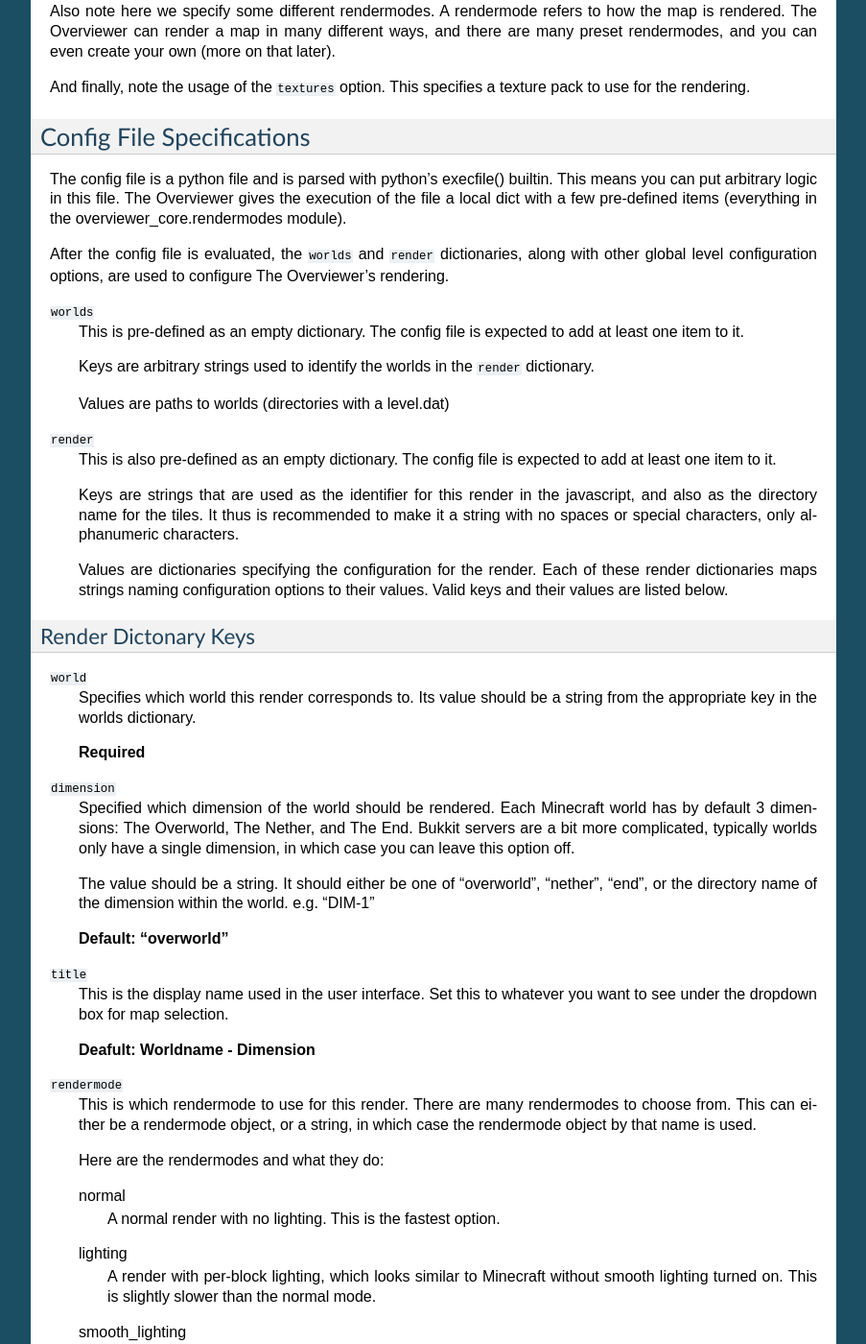
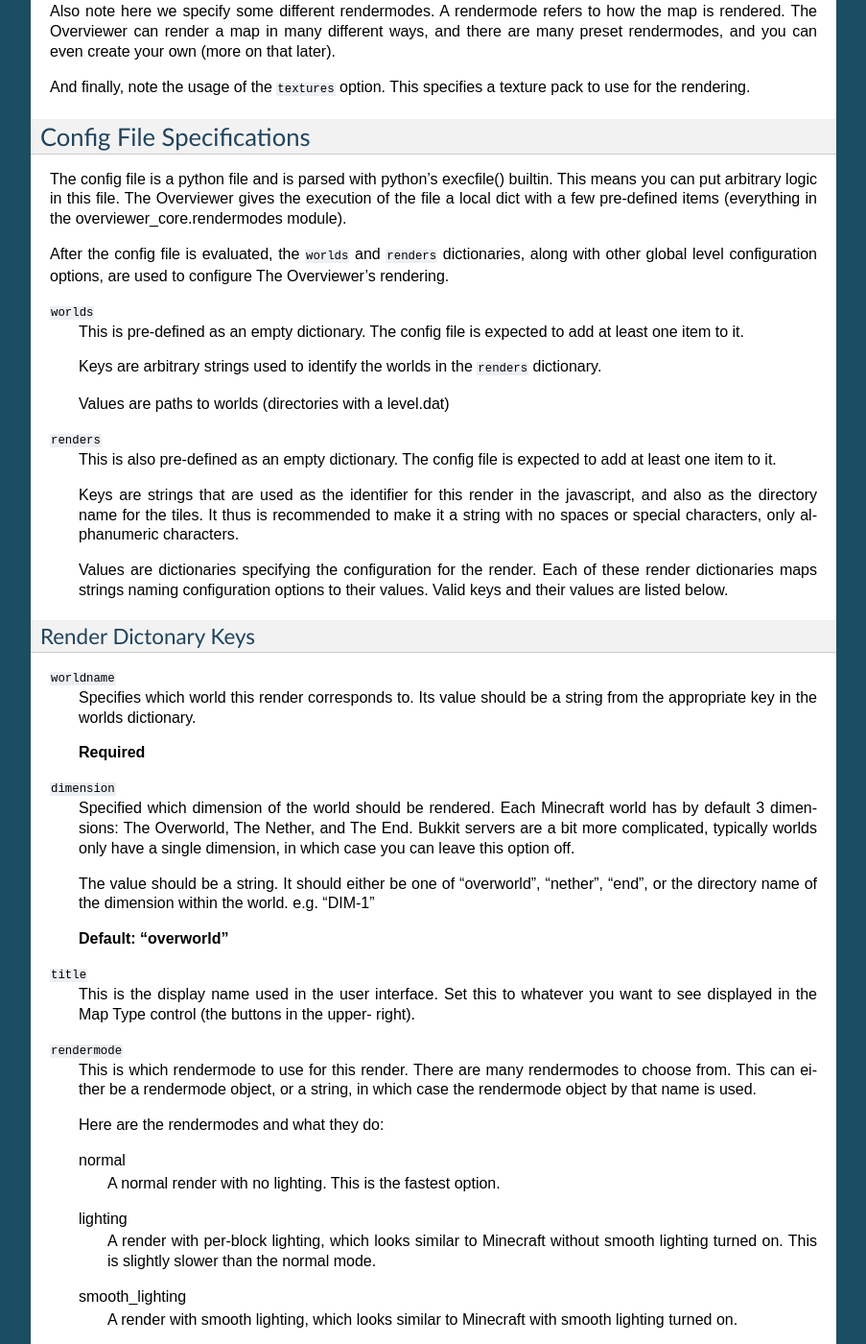
Before and after one commit to overviewer/Minecraft-Overviewer, a Sphinx documentation site: the page built from docs/config.rst, in a window 1280 px wide and 1400 px high, scrolled down 1709 px. Shown: the whole window at 96% size, without its empty margins (198-1101 px from the left). Built offline with Sphinx 7.4.7, drawn with Linux system fonts in a browser that asks for light colours; some of the changed text lies outside the part shown.

Commit message:
Bring docs and code in sync

```diff
--- a/docs/config.rst
+++ b/docs/config.rst
@@ -22,7 +22,7 @@
     worlds["My world"] = "/home/username/server/world"
 
     render["normalrender"] = {
-        "world": "My world",
+        "worldname": "My world",
         "title": "Normal Render of My World",
     }
 
@@ -38,7 +38,7 @@
     dictionary. If you want to render more than one world, you would put more
     lines like this one. Otherwise, one is sufficient.
 
-The ``render`` dictionary
+The ``renders`` dictionary
     Each item here declares a "render" which is a map of a world rendered with a
     set of options. If you have more than one, when viewing the maps, you will
     get a dropdown box to choose which map you want to look at.
@@ -59,37 +59,37 @@
     worlds["survival"] = "/home/username/server/survivalworld"
     worlds["creative"] = "/home/username/server/creativeworld"
 
-    render["survivalday"] = {
-        "world": "survival",
+    renders["survivalday"] = {
+        "worldname": "survival",
         "title": "Survival Daytime",
         "rendermode": smooth_lighting,
         "dimension": "overworld",
     }
 
-    render["survivalnight"] = {
-        "world": "survival",
+    renders["survivalnight"] = {
+        "worldname": "survival",
         "title": "Survival Daytime",
         "rendermode": smooth_night,
         "dimension": "overworld",
     }
 
-    render["survivalnether"] = {
-        "world": "survival",
+    renders["survivalnether"] = {
+        "worldname": "survival",
         "title": "Survival Nether",
         "rendermode": nether_smooth_lighting,
         "dimension": "nether",
     }
 
-    render["survivalspawnoverlay"] = {
-        "world": "survival",
+    renders["survivalspawnoverlay"] = {
+        "worldname": "survival",
         "title": "Spawn Overlay",
         "rendermode": spawn_overlay,
         "dimension": "overworld",
         "overlay": ["survivalday", "survivalnight"],
     }
 
-    render["creative"] = {
-        "world": "creative",
+    renders["creative"] = {
+        "worldname": "creative",
         "title": "Creative",
         "rendermode": smooth_lighting,
         "dimension": "overworld",
@@ -123,7 +123,7 @@
 execution of the file a local dict with a few pre-defined items (everything in
 the overviewer_core.rendermodes module).
 
-After the config file is evaluated, the ``worlds`` and ``render`` dictionaries,
+After the config file is evaluated, the ``worlds`` and ``renders`` dictionaries,
 along with other global level configuration options, are used to configure The
 Overviewer's rendering.
 
@@ -131,12 +131,12 @@
     This is pre-defined as an empty dictionary. The config file is expected to
     add at least one item to it.
 
-    Keys are arbitrary strings used to identify the worlds in the ``render``
+    Keys are arbitrary strings used to identify the worlds in the ``renders``
     dictionary.
 
     Values are paths to worlds (directories with a level.dat)
 
-``render``
+``renders``
     This is also pre-defined as an empty dictionary. The config file is expected
     to add at least one item to it.
 
@@ -152,7 +152,7 @@
 Render Dictonary Keys
 ---------------------
 
-``world``
+``worldname``
     Specifies which world this render corresponds to. Its value should be a
     string from the appropriate key in the worlds dictionary.
 
@@ -172,9 +172,8 @@
 
 ``title``
     This is the display name used in the user interface. Set this to whatever
-    you want to see under the dropdown box for map selection.
-
-    **Deafult: Worldname - Dimension**
+    you want to see displayed in the Map Type control (the buttons in the upper-
+    right).
 
 ``rendermode``
     This is which rendermode to use for this render. There are many rendermodes
@@ -241,6 +240,12 @@
     specified.
 
     This can also be specified with :option:`--processes <-p>`
+
+.. _outputdir:
+
+``outputdir = "<output directory path>"``
+    This is the path to the output directory where the rendered tiles will
+    be saved.
 
 TODO: More to come here
 
```
Also changed, not shown: overviewer.py (+6 -6 lines), 1 other file.
